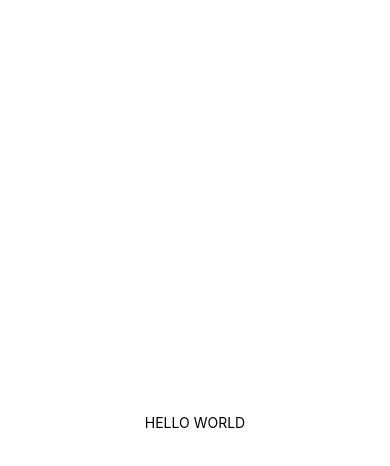
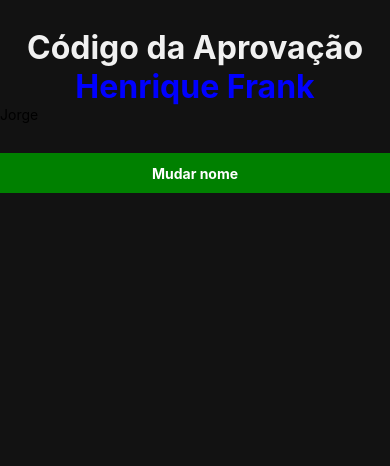
Before and after one commit to henrique-frank/react-native-app, a React Native app in the folder todo-list/: screen / in a window 390 px wide. Shown: the top 466 px of the page. Built offline with nearby package versions, Linux system fonts and the light colour scheme.

Commit message:
Adding to app buttons and titles for testing

```diff
--- a/todo-list/App.js
+++ b/todo-list/App.js
@@ -1,20 +1,52 @@
-import { StatusBar } from 'expo-status-bar';
-import { StyleSheet, Text, View } from 'react-native';
+import React, { useState } from 'react';
+import { View, Text , StyleSheet, TouchableOpacity} from 'react-native';
 
-export default function App() {
-  return (
-    <View style={styles.container}>
-      <Text>HELLO WORLD</Text>
-      <StatusBar style="auto" />
+export default function App(){
+  const [nome, setNome] = useState('Jorge')
+
+  function handleMudaNome(){
+   setNome('Aluno Jorge Henrique')
+  }
+
+  return(
+    <View style={ styles.container }>
+      <Text style={ styles.title }>Código da Aprovação</Text>
+      <Text style={ [styles.title, styles.text] }>Henrique Frank</Text>
+      <Text>{nome}</Text>
+
+      <TouchableOpacity style={styles.button} onPress={handleMudaNome}>
+        <Text style={styles.buttonText}>Mudar nome</Text>
+      </TouchableOpacity>
     </View>
-  );
+
+  )
 }
 
 const styles = StyleSheet.create({
-  container: {
+  container:{
     flex: 1,
-    backgroundColor: '#fff',
+    backgroundColor:'#121212',
+    paddingTop: 28,
+  },
+  title:{
+    fontSize: 32,
+    color: '#f1f1f1',
+    fontWeight: 'bold',
+    textAlign: 'center'
+  },
+  text:{
+    color:'blue'
+  },
+  button:{
+    backgroundColor:'green',
+    height: 40,
+    justifyContent: 'center',
     alignItems: 'center',
-    justifyContent: 'center',
+    marginTop: 30
   },
-});
+  buttonText:{
+    color: '#FFF',
+    fontWeight: 'bold'
+
+  }
+})
```
